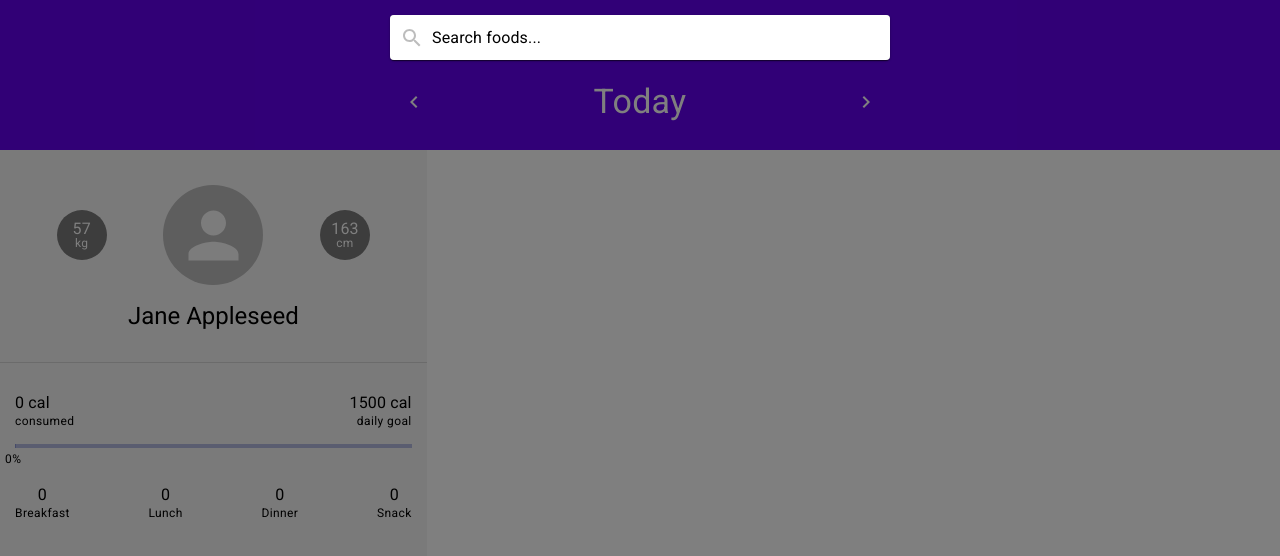
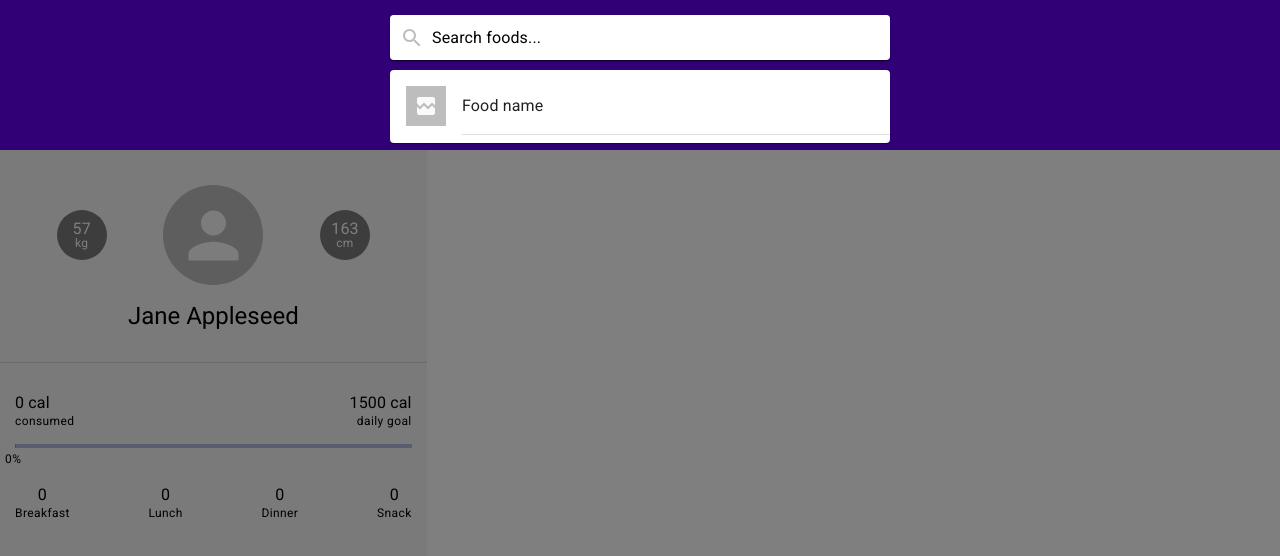
Before and after one commit to livelifedev/food-nutri-v2, a React (Create React App) app: page / in a window 1280 px wide. Both pictures are taken after a click on the icon 412 px from the left and 37 px from the top of the page. Shown: the top 556 px of the page. Built offline with nearby package versions, Linux system fonts and the light colour scheme.

Commit message:
created search dropdown component

```diff
--- a/src/components/Header.jsx
+++ b/src/components/Header.jsx
@@ -5,6 +5,7 @@ import NavigateNextIcon from '@material-ui/icons/NavigateNext';
 import NavigateBeforeIcon from '@material-ui/icons/NavigateBefore';
 import Box from '@material-ui/core/Box';
 import SearchInput from './SearchInput';
+import SearchDropdown from './SearchDropdown';
 
 const useStyles = makeStyles({
   wrapper: {
@@ -18,6 +19,7 @@ const useStyles = makeStyles({
     display: 'flex',
     alignItems: 'center',
     justifyContent: 'space-between',
+    marginTop: '8px',
   },
   colorPrimary: {
     color: '#FFFFFF',
@@ -75,6 +77,7 @@ const Header = ({
       <Modal open={open} onClose={handleClose}>
         <Box className={classes.modalWrapper}>
           <SearchInput handleOnChange={handleOnChange} handleOpen={handleOpen} searchInput={searchInput} autoFocus />
+          <SearchDropdown />
         </Box>
       </Modal>
       <Box className={classes.nav}>
--- /dev/null
+++ b/src/components/SearchDropdown.jsx
@@ -0,0 +1,31 @@
+import React from 'react';
+import { makeStyles } from '@material-ui/core/styles';
+import {
+  List, ListItem, ListItemText, ListItemAvatar, Avatar, Divider, Paper,
+} from '@material-ui/core';
+import BrokenImageIcon from '@material-ui/icons/BrokenImage';
+
+
+const useStyles = makeStyles({
+
+});
+
+const SearchDropdown = () => {
+  const classes = useStyles();
+
+  return (
+    <Paper>
+      <List>
+        <ListItem>
+          <ListItemAvatar>
+            <Avatar variant="square" src=""><BrokenImageIcon /></Avatar>
+          </ListItemAvatar>
+          <ListItemText primary="Food name" />
+        </ListItem>
+        <Divider variant="inset" component="li" />
+      </List>
+    </Paper>
+  );
+};
+
+export default SearchDropdown;
--- a/src/components/SearchInput.jsx
+++ b/src/components/SearchInput.jsx
@@ -9,7 +9,7 @@ const useStyles = makeStyles({
     lineHeight: '0',
   },
   paper: {
-    margin: '15px 0 18px 0',
+    margin: '15px 0 10px 0',
   },
   icon: {
     marginLeft: '10px',
```
